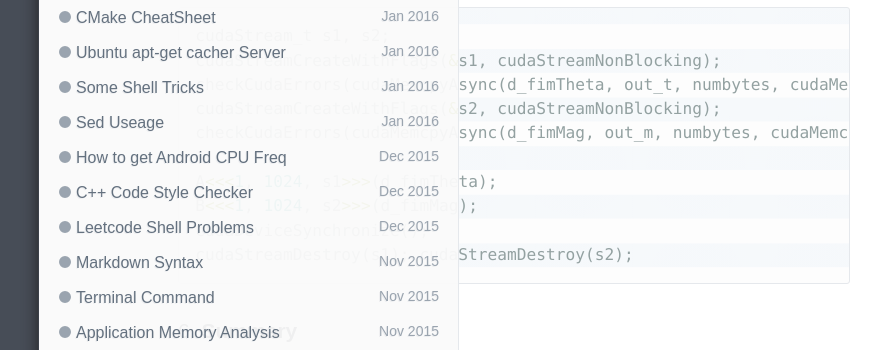
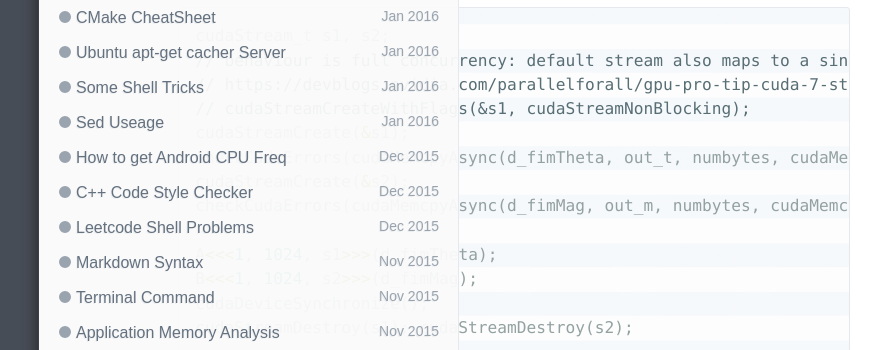
Before and after one commit to wykvictor/wykvictor.github.io, a Jekyll site: the page built from _posts/programming/2016-4-5-Cuda-3.md, in a window 1280 px wide, cut to the strip 2370-2720 px from the top of the page. Shown: the whole strip, without its empty margins (126-1007 px from the left). Built offline with Jekyll 4.4.1, drawn with Linux system fonts in a browser that asks for light colours; comment, search, counter and statistics services are not loaded.

Commit message:
something about cudaStreamCreateWithFlags

```diff
--- a/_posts/programming/2016-4-5-Cuda-3.md
+++ b/_posts/programming/2016-4-5-Cuda-3.md
@@ -46,9 +46,12 @@
 
 {% highlight C++ %}
 cudaStream_t s1, s2;
-cudaStreamCreateWithFlags(&s1, cudaStreamNonBlocking);
+// behaviour is full concurrency: default stream also maps to a single Stream
+// https://devblogs.nvidia.com/parallelforall/gpu-pro-tip-cuda-7-streams-simplify-concurrency/
+// cudaStreamCreateWithFlags(&s1, cudaStreamNonBlocking);
+cudaStreamCreate(&s1);
 checkCudaErrors(cudaMemcpyAsync(d_fimTheta, out_t, numbytes, cudaMemcpyHostToDevice, s1));
-cudaStreamCreateWithFlags(&s2, cudaStreamNonBlocking);
+cudaStreamCreate(&s2);
 checkCudaErrors(cudaMemcpyAsync(d_fimMag, out_m, numbytes, cudaMemcpyHostToDevice, s2));
 
 A<<<1, 1024, s1>>>(d_fimTheta);
```
